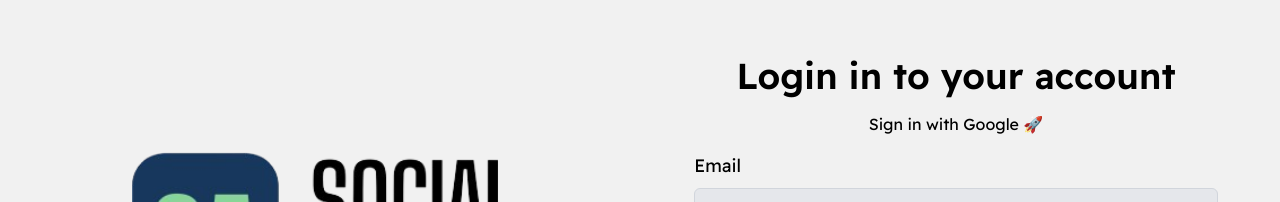
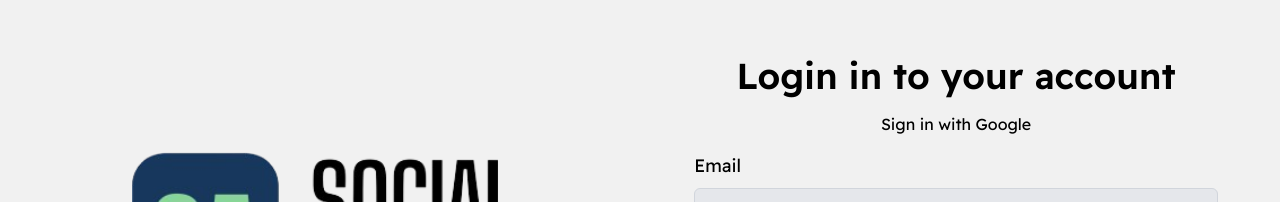
Before and after one commit to mandouro-22/social-media-mini, a React (Vite) app: page / in a window 1280 px wide. Shown: the part 166-368 px from the top of the page. Built offline with nearby package versions, Linux system fonts and the light colour scheme; no server answers.

Commit message:
test_oauth_google

```diff
--- a/package.json
+++ b/package.json
@@ -13,6 +13,7 @@
     "@react-oauth/google": "^0.12.1",
     "@tailwindcss/vite": "^4.0.6",
     "@tanstack/react-query": "^5.66.0",
+    "@tanstack/react-query-devtools": "^5.66.5",
     "axios": "^1.7.9",
     "formik": "^2.4.6",
     "gapi-script": "^1.2.0",
--- /dev/null
+++ b/src/components/GoogleBtn/GoogleLoginButton .tsx
@@ -0,0 +1,65 @@
+// import { useGoogleLogin } from "@react-oauth/google";
+// import { useMutation } from "@tanstack/react-query";
+import axios from "axios";
+// import { useNavigate } from "react-router-dom";
+
+export default function GoogleLoginButton() {
+  // const navigate = useNavigate();
+
+  // Mutation معدلة لإرسال التوكين
+  //   const { mutate, isPending } = useMutation({
+  //     mutationFn: async () => {
+  //       const response = await axios.get(
+  //         "https://delightful-shelli-social-media-app-437a3548.koyeb.app/api/auth/google/callback"
+  //       );
+  //       return response.data;
+  //     },
+  //     onSuccess: (data) => {
+  //       console.log(data);
+  //     },
+  //     onError: (error) => {
+  //       console.error("Error:", error);
+  //     },
+  //   });
+
+  // استخدام useGoogleLogin الصحيح
+  //   const googleLogin = useGoogleLogin({
+  //     onSuccess: (response) => {
+  //       mutate(response?.access_token);
+  //     },
+  //     onError: (error) => console.error("Google Login Failed:", error),
+  //   });
+
+  const login = async () => {
+    const fetch = await axios.get(
+      "https://delightful-shelli-social-media-app-437a3548.koyeb.app/api/auth/google/callback"
+    );
+    // navigate(fetch.data);
+    console.log(fetch.data);
+    return fetch.data;
+    // console.log(fetch.data);
+  };
+
+  return (
+    <button
+      onClick={login} // تشغيل عملية جوجل
+      //   disabled={isPending}
+      className="...">
+      {/* {isPending ? "Loading..." : "Sign in with Google 🚀"} */}
+      Sign in with Google
+    </button>
+  );
+}
+
+//   // دالة تسجيل الدخول عبر Google
+//   const googleLogin = useGoogleLogin({
+//     scope:
+//       "openid profile email https://www.googleapis.com/auth/userinfo.profile https://www.googleapis.com/auth/userinfo.email https://www.googleapis.com/auth/user.birthday.read https://www.googleapis.com/auth/user.gender.read",
+//     onSuccess: (tokenResponse) => {
+//       console.log("Google Token:", tokenResponse);
+//         mutate(tokenResponse.access_token);
+//     },
+//     onError: (error) => {
+//       console.error("Google Login Failed:", error);
+//     },
+//   });
--- a/src/main.tsx
+++ b/src/main.tsx
@@ -4,17 +4,22 @@ import { QueryClient, QueryClientProvider } from "@tanstack/react-query";
 import "./index.css";
 import App from "./App.tsx";
 import "./locales/i18n.ts";
-import { GoogleOAuthProvider } from "@react-oauth/google";
+// import { GoogleOAuthProvider } from "@react-oauth/google";
+import { ReactQueryDevtools } from "@tanstack/react-query-devtools";
 
 // react query
 const queeryClient = new QueryClient();
 // 1024532969830-6r9826loqvct34be4eu52qbca8pt0us2.apps.googleusercontent.com
+
+// backend
+// 94142909577-8qav3d7hpcms630ej23g1d86rurcvqun.apps.googleusercontent.com
 createRoot(document.getElementById("root")!).render(
   <StrictMode>
     <QueryClientProvider client={queeryClient}>
-      <GoogleOAuthProvider clientId="94142909577-8qav3d7hpcms630ej23g1d86rurcvqun.apps.googleusercontent.com">
-        <App />
-      </GoogleOAuthProvider>
+      {/* <GoogleOAuthProvider clientId="1024532969830-6r9826loqvct34be4eu52qbca8pt0us2.apps.googleusercontent.com"> */}
+      <App />
+      {/* </GoogleOAuthProvider> */}
+      <ReactQueryDevtools initialIsOpen={false} />
     </QueryClientProvider>
   </StrictMode>
 );
--- a/src/pages/auth/login/login.tsx
+++ b/src/pages/auth/login/login.tsx
@@ -6,33 +6,34 @@ import { Button } from "../../../components/common";
 import logo from "../../../assets/imgs/logo.png";
 import { LoginSchema } from "../../../validation";
 import { LoginValues } from "../../../types/auth";
+import GoogleLoginButton from "../../../components/GoogleBtn/GoogleLoginButton ";
 
-import { useGoogleLogin } from "@react-oauth/google";
+// import { useGoogleLogin } from "@react-oauth/google";
 
 export default function Login() {
   const { t } = useTranslation();
   const isSubmitting = useRef(false);
   const [loading, setLoading] = useState<boolean>(false);
 
-  const login = useGoogleLogin({
-    scope:
-      "openid profile email https://www.googleapis.com/auth/userinfo.profile https://www.googleapis.com/auth/userinfo.email https://www.googleapis.com/auth/user.birthday.read https://www.googleapis.com/auth/user.gender.read",
-    onSuccess: async (tokenResponse) => {
-      console.log("Token Response:", tokenResponse);
+  // const login = useGoogleLogin({
+  //   scope:
+  //     "openid profile email https://www.googleapis.com/auth/userinfo.profile https://www.googleapis.com/auth/userinfo.email https://www.googleapis.com/auth/user.birthday.read https://www.googleapis.com/auth/user.gender.read",
+  //   onSuccess: async (tokenResponse) => {
+  //     console.log("Token Response:", tokenResponse);
 
-      // طلب بيانات المستخدم من Google People API
-      const userProfile = await fetch(
-        "https://people.googleapis.com/v1/people/me?personFields=names,emailAddresses,genders,birthdays",
-        {
-          headers: { Authorization: `Bearer ${tokenResponse.access_token}` },
-        }
-      );
+  //     // طلب بيانات المستخدم من Google People API
+  //     const userProfile = await fetch(
+  //       "https://people.googleapis.com/v1/people/me?personFields=names,emailAddresses,genders,birthdays",
+  //       {
+  //         headers: { Authorization: `Bearer ${tokenResponse.access_token}` },
+  //       }
+  //     );
 
-      const userData = await userProfile.json();
-      console.log("User Data:", userData);
-    },
-    onError: (error) => console.error("Login Failed:", error),
-  });
+  //     const userData = await userProfile.json();
+  //     console.log("User Data:", userData);
+  //   },
+  //   onError: (error) => console.error("Login Failed:", error),
+  // });
 
   const initialValues: LoginValues = {
     email: "",
@@ -74,7 +75,8 @@ export default function Login() {
                 onError={() => console.log("Login Failed")}
                 useOneTap
               /> */}
-              <button onClick={() => login()}>Sign in with Google 🚀</button>
+              {/* <button onClick={() => login()}>Sign in with Google 🚀</button> */}
+              <GoogleLoginButton />
             </div>
             <form
               onSubmit={formik.handleSubmit}
```
Also changed, not shown: 1 other file (tests, documents, lock files or other folders).
